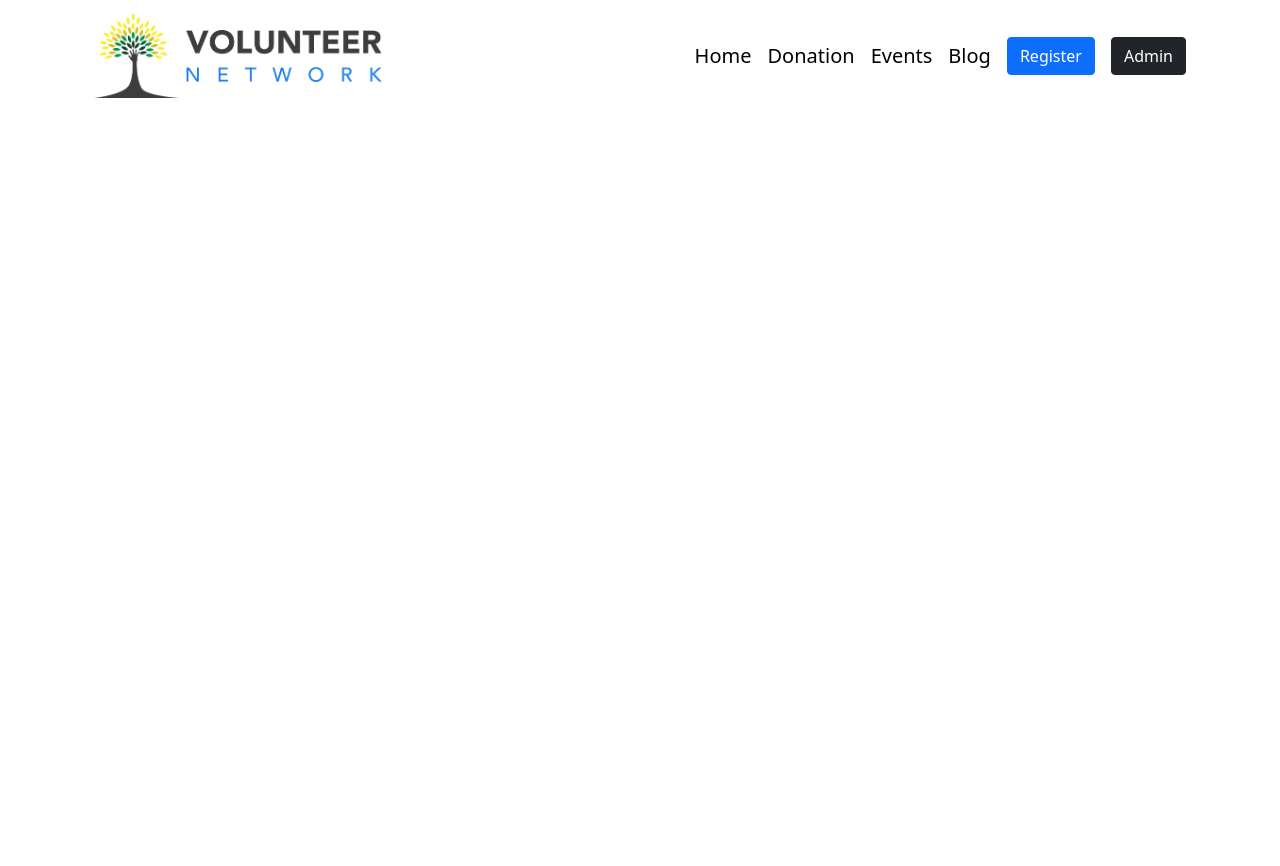
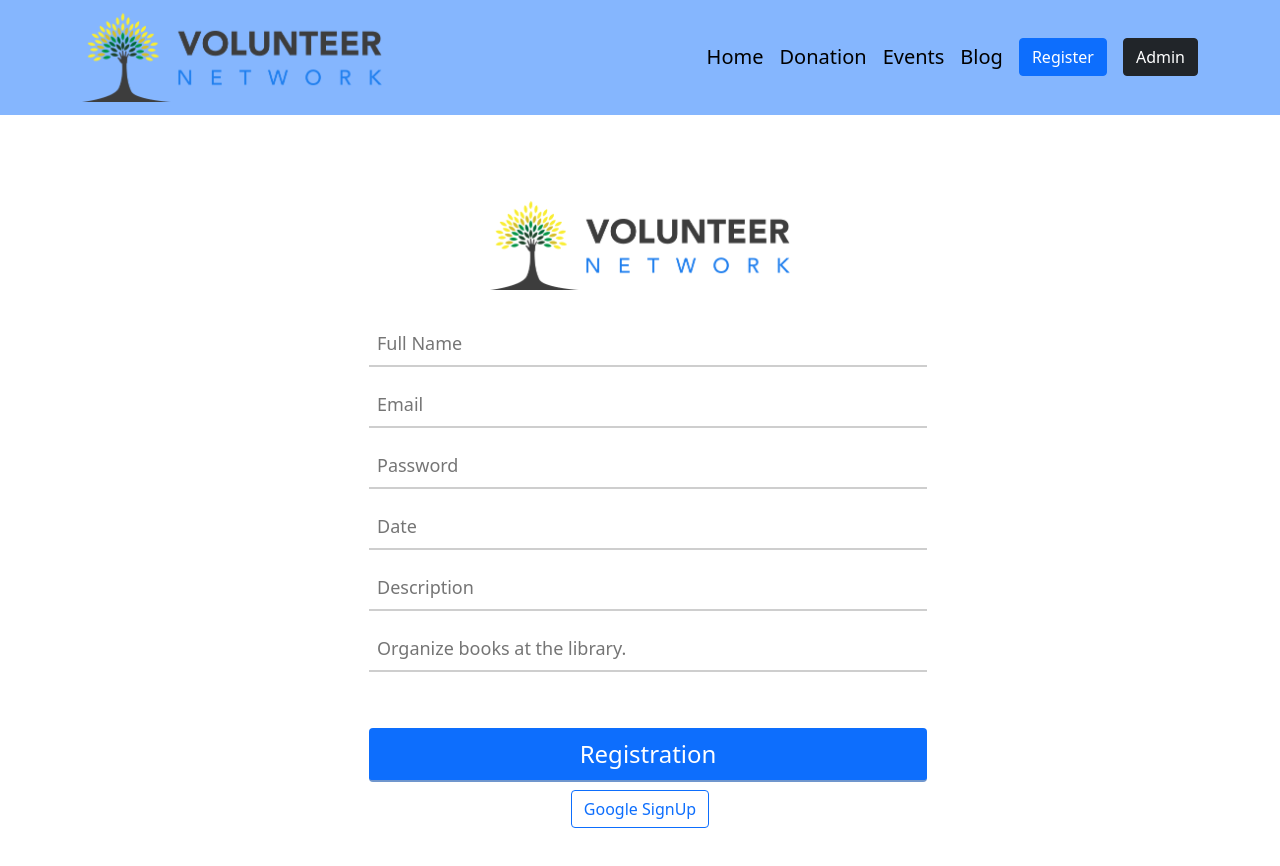
Before and after one commit to mdriazuddin417/volunteer-donetion-client, a React (Create React App) app: page /register in a window 1280 px wide. Shown: the top 866 px of the page. Before the commit the page ends 800 px from the top, so only its background shows below. Built offline with nearby package versions, Linux system fonts and the light colour scheme; no server answers.

Commit message:
login form complete

```diff
--- a/package.json
+++ b/package.json
@@ -7,11 +7,15 @@
     "@testing-library/react": "^13.1.1",
     "@testing-library/user-event": "^13.5.0",
     "bootstrap": "^5.1.3",
+    "firebase": "^9.6.11",
     "react": "^18.1.0",
     "react-bootstrap": "^2.3.0",
     "react-dom": "^18.1.0",
+    "react-firebase-hooks": "^5.0.3",
+    "react-hook-form": "^7.30.0",
     "react-router-dom": "^6.3.0",
     "react-scripts": "5.0.1",
+    "react-toastify": "^8.2.0",
     "web-vitals": "^2.1.4"
   },
   "scripts": {
--- a/src/App.js
+++ b/src/App.js
@@ -8,10 +8,16 @@ import Events from "./component/Pages/Events/Events";
 import Donation from "./component/Pages/Donation/Donation";
 import Tables from "./component/Pages/Table/Table";
 import AddEvent from "./component/Pages/AddEvent/AddEvent";
+import Register from "./component/LoginAuthentication/Register/Register";
+
+import { ToastContainer, toast } from "react-toastify";
+import "react-toastify/dist/ReactToastify.css";
+import Admin from "./component/LoginAuthentication/Admin/Admin";
 function App() {
   return (
     <div>
       <Header />
+
       <Routes>
         <Route path="/" element={<Home />}></Route>
         <Route path="/home" element={<Home />}></Route>
@@ -21,7 +27,10 @@ function App() {
           <Route path="addevent" element={<AddEvent />}></Route>
         </Route>
         <Route path="/blog" element={<Blog />}></Route>
+        <Route path="/register" element={<Register />}></Route>
+        <Route path="/admin" element={<Admin />}></Route>
       </Routes>
+      <ToastContainer />
     </div>
   );
 }
--- /dev/null
+++ b/src/Loading/Loading.js
@@ -0,0 +1,13 @@
+import React from "react";
+
+const Loading = () => {
+  return (
+    <div>
+      <div className="spinner-border text-primary" role="status">
+        <span className="visually-hidden">Loading...</span>
+      </div>
+    </div>
+  );
+};
+
+export default Loading;
--- /dev/null
+++ b/src/component/LoginAuthentication/Admin/Admin.js
@@ -0,0 +1,68 @@
+import React from "react";
+import { useForm } from "react-hook-form";
+import img from "../../../logos/Group 1329.png";
+
+import Loading from "../../../Loading/Loading";
+import auth from "../../../firebase.init";
+import {
+  useSignInWithEmailAndPassword,
+  useSignInWithGoogle,
+} from "react-firebase-hooks/auth";
+import { toast } from "react-toastify";
+
+const Admin = () => {
+  const { register, handleSubmit } = useForm();
+
+  const [signInWithEmailAndPassword, user, loading, error] =
+    useSignInWithEmailAndPassword(auth);
+  const [signInWithGoogle, user2, loading2, error2] = useSignInWithGoogle(auth);
+
+  const onSubmit = (data) => {
+    const email = data.email;
+    const password = data.password;
+
+    signInWithEmailAndPassword(email, password);
+  };
+
+  if (user || user2) {
+    toast.success("Register Successful!!");
+  }
+  if (error || error2) {
+    toast.error("Please enter a valid information !!");
+  }
+  return (
+    <div className="Register vh-100 d-flex justify-content-center align-items-center">
+      <div className="container ">
+        <div className="w-50  mx-auto text-center">
+          <img src={img} alt="" width={300} />
+          <form onSubmit={handleSubmit(onSubmit)} className="mt-4">
+            <input
+              {...register("email", { required: true })}
+              placeholder="Email"
+            />
+            <input
+              // type={"password"}
+              {...register("password", { required: true })}
+              placeholder="Password"
+            />
+
+            {loading && <Loading />}
+            <input
+              type="submit"
+              value={"Admin"}
+              className="bg-primary text-white fs-4 rounded mt-5"
+            />
+          </form>
+          <button
+            className="btn btn-outline-primary"
+            onClick={() => signInWithGoogle()}
+          >
+            Google SignUp
+          </button>
+        </div>
+      </div>
+    </div>
+  );
+};
+
+export default Admin;
--- /dev/null
+++ b/src/component/LoginAuthentication/Register/Register.css
@@ -0,0 +1,11 @@
+.Register input {
+  width: 100%;
+  margin: 8px;
+  padding: 8px;
+  border: none;
+  border-bottom: 2px solid rgba(175, 175, 175, 0.61);
+  font-size: 18px;
+}
+.Register input:focus {
+  outline: none;
+}
--- /dev/null
+++ b/src/component/LoginAuthentication/Register/Register.js
@@ -0,0 +1,85 @@
+import React from "react";
+import { useForm } from "react-hook-form";
+import img from "../../../logos/Group 1329.png";
+import "./Register.css";
+import {
+  useCreateUserWithEmailAndPassword,
+  useSignInWithGoogle,
+} from "react-firebase-hooks/auth";
+import Loading from "../../../Loading/Loading";
+import auth from "../../../firebase.init";
+
+import { toast } from "react-toastify";
+
+const Register = () => {
+  const { register, handleSubmit } = useForm();
+  const [createUserWithEmailAndPassword, user, loading, error] =
+    useCreateUserWithEmailAndPassword(auth, { sendEmailVerification: true });
+  const [signInWithGoogle, user2, loading2, error2] = useSignInWithGoogle(auth);
+
+  const onSubmit = (data) => {
+    const name = data.fullName;
+    const email = data.email;
+    const password = data.password;
+
+    createUserWithEmailAndPassword(email, password);
+  };
+
+  if (user || user2) {
+    toast.success("Register Successful!!");
+  }
+  if (error || error2) {
+    toast.error("Please enter a valid information !!");
+  }
+  return (
+    <div className="Register vh-100 d-flex justify-content-center align-items-center">
+      <div className="container ">
+        <div className="w-50  mx-auto text-center">
+          <img src={img} alt="" width={300} />
+          <form onSubmit={handleSubmit(onSubmit)} className="mt-4">
+            <input
+              {...register("fullName", { required: true })}
+              placeholder="Full Name"
+            />
+
+            <input
+              {...register("email", { required: true })}
+              placeholder="Email"
+            />
+            <input
+              // type={"password"}
+              {...register("password", { required: true })}
+              placeholder="Password"
+            />
+            <input
+              {...register("date", { required: true })}
+              placeholder="Date"
+            />
+            <input
+              {...register("description", { required: true })}
+              placeholder="Description"
+            />
+            <input
+              {...register("Organize", { required: true })}
+              placeholder="Organize books at the library."
+            />
+            {loading && <Loading />}
+            <input
+              type="submit"
+              value={"Registration"}
+              className="bg-primary text-white fs-4 rounded mt-5"
+            />
+          </form>
+          <button
+            className="btn btn-outline-primary"
+            onClick={() => signInWithGoogle()}
+          >
+            Google SignUp
+          </button>
+        </div>
+      </div>
+    </div>
+  );
+};
+
+export default Register;
--- a/src/component/Pages/Events/Events.js
+++ b/src/component/Pages/Events/Events.js
@@ -22,7 +22,7 @@ const Events = () => {
             </CustomLink>
             <CustomLink
               to={"addevent"}
-              className=" text-decoration-none d-block fw-600"
+              className=" text-decoration-none d-block fw-600 active"
             >
               <img src={img2} alt="" width={30} /> Add event
             </CustomLink>
--- a/src/component/Pages/Home/Home.js
+++ b/src/component/Pages/Home/Home.js
@@ -13,7 +13,7 @@ const Home = () => {
   }, []);
   return (
     <div>
-      <div className="home ">
+      <div className="home w-100  d-flex justify-content-center align-items-center">
         <div className="container ">
           <div className="d-flex justify-content-center align-items-center">
             <h2>THis is Home</h2>
--- a/src/component/Pages/SingleImage/SingleImage.js
+++ b/src/component/Pages/SingleImage/SingleImage.js
@@ -3,7 +3,6 @@ import "./SingleImage.css";
 const SingleImage = ({ picture }) => {
   const { img, name } = picture;
   const randomColor = parseInt(Math.random() * 100);
-  console.log(randomColor);
 
   return (
     <div className="cols   ">
--- a/src/component/Shared/Header/Header.js
+++ b/src/component/Shared/Header/Header.js
@@ -1,16 +1,20 @@
+import { signOut } from "firebase/auth";
 import React from "react";
 import { Button, Container, Nav, Navbar } from "react-bootstrap";
+import { useAuthState } from "react-firebase-hooks/auth";
 import { Link } from "react-router-dom";
+import auth from "../../../firebase.init";
 import logo from "../../../logos/Group 1329.png";
 const Header = () => {
+  const [user] = useAuthState(auth);
   return (
-    <div className=" container ">
+    <div>
       <Navbar
         collapseOnSelect
         expand="lg"
-        bg="transparent"
+        bg="primary"
         variant="light"
-        className=""
+        className="bg-opacity-50"
       >
         <Container>
           <Navbar.Brand as={Link} to="/">
@@ -33,8 +37,18 @@ const Header = () => {
               </Nav.Link>
             </Nav>
             <Nav className=" flex gap-3 justify-content-center align-items-center">
-              <button className="btn btn-primary">Register</button>
-              <button className="btn btn-dark">Admin</button>
+              <Link to="/register" className="btn btn-primary">
+                Register
+              </Link>
+              {user ? (
+                <button className="btn btn-dark" onClick={() => signOut(auth)}>
+                  SignOut
+                </button>
+              ) : (
+                <Link to="/admin" className="btn btn-dark">
+                  Admin
+                </Link>
+              )}
             </Nav>
           </Navbar.Collapse>
         </Container>
--- /dev/null
+++ b/src/firebase.init.js
@@ -0,0 +1,23 @@
+// Import the functions you need from the SDKs you need
+import { initializeApp } from "firebase/app";
+import { getAuth } from "firebase/auth";
+
+// TODO: Add SDKs for Firebase products that you want to use
+// https://firebase.google.com/docs/web/setup#available-libraries
+
+// Your web app's Firebase configuration
+const firebaseConfig = {
+  apiKey: "AIzaSyDjordhTWBhUMm_s1aYCXNBQDQwvXGucc0",
+  authDomain: "volunteer-service-a0f8d.firebaseapp.com",
+  projectId: "volunteer-service-a0f8d",
+  storageBucket: "volunteer-service-a0f8d.appspot.com",
+  messagingSenderId: "607490454952",
+  appId: "1:607490454952:web:28a779af86fa880257199d",
+};
+
+// Initialize Firebase
+const app = initializeApp(firebaseConfig);
+
+const auth = getAuth(app);
+
+export default auth;
```
Also changed, not shown: 1 other file (tests, documents, lock files or other folders).
